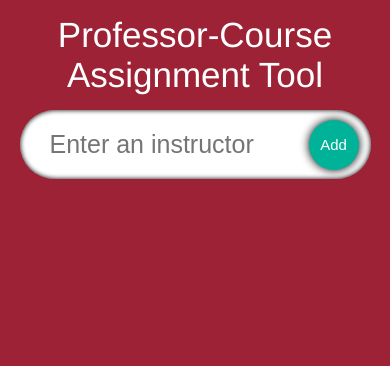
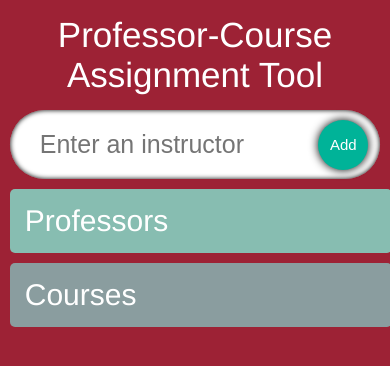
Before and after one commit to baileyjh/Professor-Course-Assignment-App, a React (Create React App) app: page / in a window 390 px wide. Shown: the top 366 px of the page. Built offline with nearby package versions, Linux system fonts and the light colour scheme; the HTML template or start-up script is replaced by a standard one.

Commit message:
Following second tutorial

```diff
--- a/package.json
+++ b/package.json
@@ -40,5 +40,8 @@
       "last 1 firefox version",
       "last 1 safari version"
     ]
+  },
+  "devDependencies": {
+    "@babel/plugin-proposal-private-property-in-object": "^7.21.0-placeholder-for-preset-env.2"
   }
 }
--- a/src/components/ProfessorList.tsx
+++ b/src/components/ProfessorList.tsx
@@ -10,17 +10,29 @@ interface Props{
 
 const ProfessorList: React.FC<Props> = ({professors, setProfessors}) => {
     return (
-        <div className="professors">
-            {professors.map(professor =>(
-                <SingleProfessor
-                professor={professor}
-                key={professor.id}
-                professors={professors}
-                setProfessors={setProfessors}
-                />
-            ))}
+        <div className="container">
+            <div className="professors">
+                <span className="professors_heading">Professors</span>
+                {professors.map((professor) => (
+                        <SingleProfessor
+                            professor={professor}
+                            professors={professors}
+                            key={professor.id}
+                            setProfessors={setProfessors}/>
+                    ))}
+            </div>
+            <div className="professors courses">
+                <span className="courses_heading">Courses</span>
+                {professors.map((professor) => (
+                        <SingleProfessor
+                            professor={professor}
+                            professors={professors}
+                            key={professor.id}
+                            setProfessors={setProfessors}/>
+                    ))}
+            </div>
         </div>
-    )
-}
+    );
+};
 
 export default ProfessorList
--- a/src/components/styles.css
+++ b/src/components/styles.css
@@ -1,6 +1,6 @@
 .input {
     display: flex;
-    width: 90%;
+    width: 95%;
     position: relative;
     align-items: center;
 }
@@ -44,26 +44,55 @@
     box-shadow: 0 0 5px black;
 }
 
+.container{
+    display: flex;
+    width: 95%;
+    margin-top: 10px;
+    justify-content: space-between;
+    align-items: flex-start;
+}
+
 .professors {
     display: flex;
-    justify-content: space-evenly;
-    width: 90%;
-    flex-wrap: wrap;
+    width: 47.5%;
+    flex-direction: column;
+    padding: 15px;
+    border-radius: 5px;
+    background-color: #87bdb1;
+}
+
+.professors_heading {
+    font-size: 30px;
+    color: white;
+}
+
+.courses_heading {
+    font-size: 30px;
+    color: white;
 }
 
 .professors_single {
-    display: flex;
+    /* display: flex;
     flex-direction: column;
     justify-content: center;
     align-items: center;
     width: 100px;
-    height: 100px;
+    height: 100px;npm
     margin-top: 15px;
     border-radius: 50%;
+    padding: 20px; */
+    display: flex;
+    border-radius: 5px;
     padding: 20px;
+    margin-top: 15px;
     background-color: #ceb888;
     border: 2px solid white;
-    box-shadow: 0 0 10px black;
+    transition: 0.2s
+}
+
+.professors_single:hover {
+    box-shadow: 0 0 5px black;
+    transform: scale(1.03);
 }
 
 .professors_single-text {
@@ -71,7 +100,7 @@
     padding: 5px;
     border: none;
     font-size: 20px;
-    text-align: center;
+    /* text-align: center; */
 }
 
 .professors_single-text:focus {
@@ -85,9 +114,9 @@
     color: #63666a
 }
 
-/* @media (max-width: 1200px) {
-    .professors_single {
-        width: 40%
+@media (max-width: 1200px) {
+    .professors {
+        width: 45%
     }
 }
 
@@ -97,8 +126,15 @@
     }
     .professors {
         width: 95%;
+        margin-bottom: 10px;
     }
-    .professors_single {
-        width: 100%;
+
+    .container {
+        width: 95%;
+        flex-direction: column;
     }
-} */
+}
+
+.courses {
+    background-color: #8a9d9f;
+}
```
Also changed, not shown: 2 other files (tests, documents, lock files or other folders).
